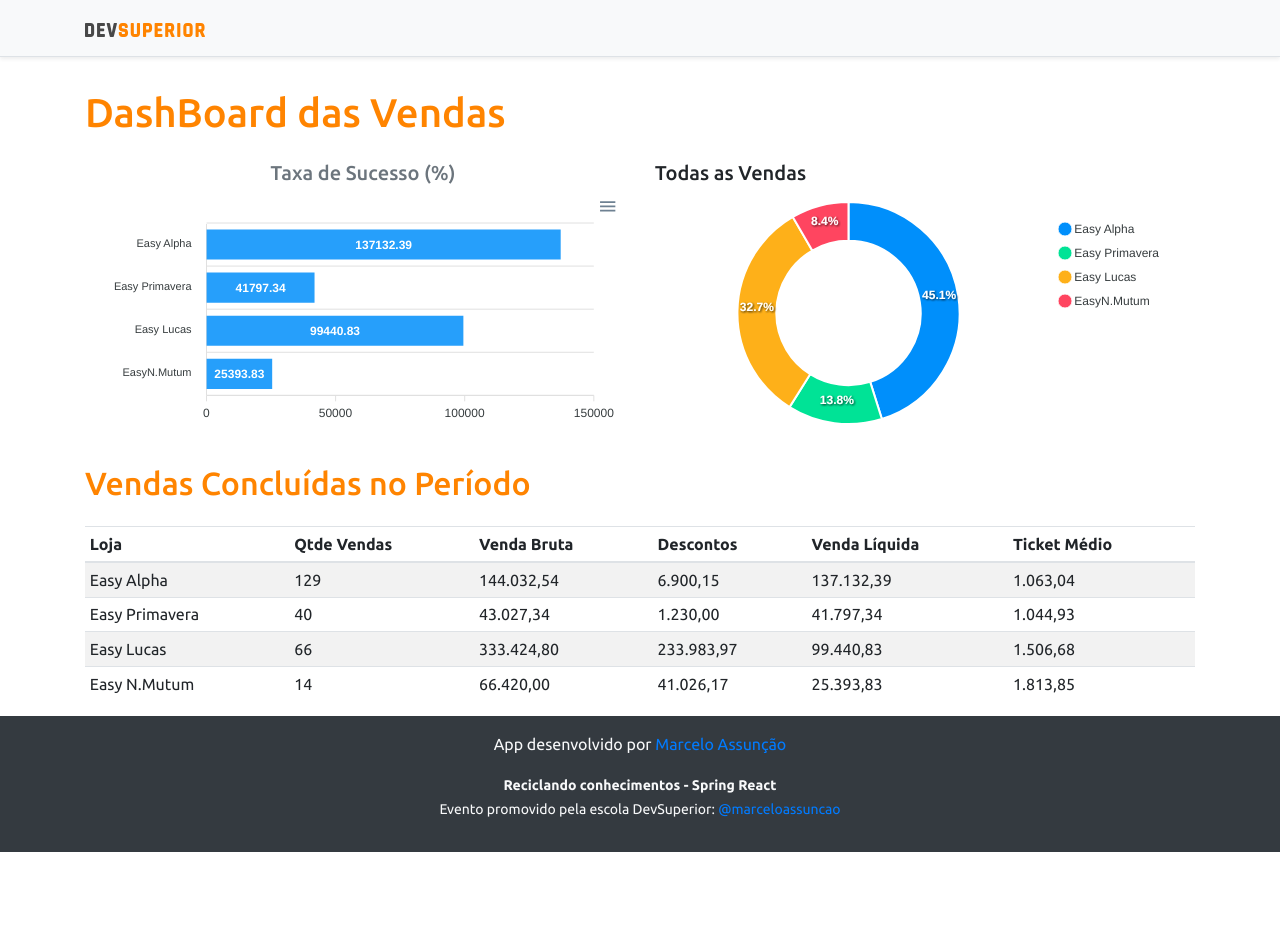
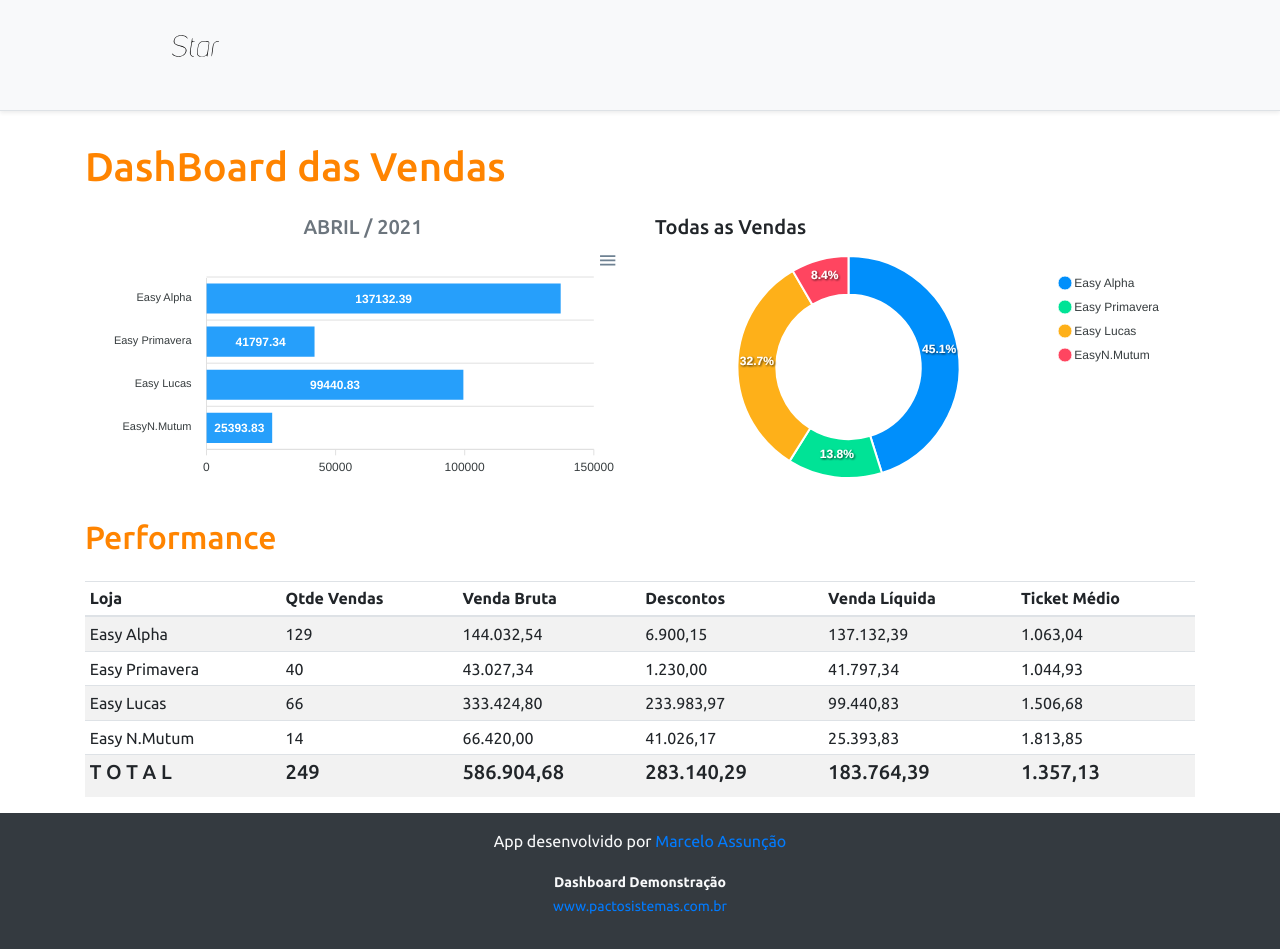
Before and after one commit to marcelopacto/projeto-sds3, a React (Create React App) app in the folder frontend/: page / in a window 1280 px wide. Before the commit the page ends 852 px from the top, so only its background shows below. Built offline with nearby package versions, Linux system fonts and the light colour scheme.

Commit message:
Logotipo Easy

```diff
--- a/frontend/src/App.tsx
+++ b/frontend/src/App.tsx
@@ -13,7 +13,7 @@ function App() {
 
        <div className="row px-3">
          <div className="col-sm-6">
-           <h5 className="text-center text-secondary"> Taxa de Sucesso (%)</h5>
+           <h5 className="text-center text-secondary"> ABRIL / 2021</h5>
            <BarChart/>
          </div>
 
@@ -23,7 +23,7 @@ function App() {
          </div>
        </div>
 <div className="py-3">
-  <h2 className="text-primary">Vendas Concluídas no Período</h2>
+  <h2 className="text-primary">Performance</h2>
 </div>
 
        <DataTable/>
--- a/frontend/src/components/DataTable/Index.tsx
+++ b/frontend/src/components/DataTable/Index.tsx
@@ -45,6 +45,14 @@ const DataTable = () => {
                 <td>25.393,83</td>
                 <td> 1.813,85</td>
             </tr>
+            <tr>
+                <td><h5>T O T A L</h5></td>
+                <td><h5>249</h5></td>
+                <td><h5>586.904,68</h5></td>
+                <td><h5>283.140,29</h5></td>
+                <td><h5>183.764,39</h5></td>
+                <td><h5>  1.357,13</h5></td>
+            </tr>
         </tbody>
     </table>
 </div>
--- a/frontend/src/components/Footer/index.tsx
+++ b/frontend/src/components/Footer/index.tsx
@@ -3,8 +3,8 @@ const Footer = () => {
         <footer className="footer mt-auto py-3 bg-dark">
         <div className="container">
           <p className="text-light">App desenvolvido por <a href="https://github.com/marcelopacto" target="_blank" rel="noreferrer">Marcelo Assunção</a></p>
-          <p className="text-light"><small><strong>Reciclando conhecimentos - Spring React</strong><br/>
-            Evento promovido pela escola DevSuperior: <a href="https://instagram.com/marcelo@pactosistemas.com.br" target="_blank" rel="noreferrer">@marceloassuncao</a></small></p>
+          <p className="text-light"><small><strong>Dashboard Demonstração</strong><br/>
+            <a href="http://www.pactosistemas.com.br" target="_blank" rel="noreferrer">www.pactosistemas.com.br</a></small></p>
         </div>
       </footer>
     );
--- a/frontend/src/components/NavBar/index.tsx
+++ b/frontend/src/components/NavBar/index.tsx
@@ -1,10 +1,10 @@
-import ImgDsDark from 'assets/img/ds_dark.svg'
+import ImgDsDark from 'assets/img/logoeasy.svg'
 const NavBar = () => {
     return (
       <div className="d-flex flex-column flex-md-row align-items-center p-3 px-md-4 mb-3 bg-light border-bottom shadow-sm">
       <div className="container">
         <nav className="my-2 my-md-0 mr-md-3">
-          <img src={ImgDsDark} alt="DevSuperior" width="120" />
+          <img src={ImgDsDark} alt="Demonstração" width="150" />
         </nav>
       </div>
     </div>
```
Also changed, not shown: frontend/src/assets/img/logoeasy.svg (added).
